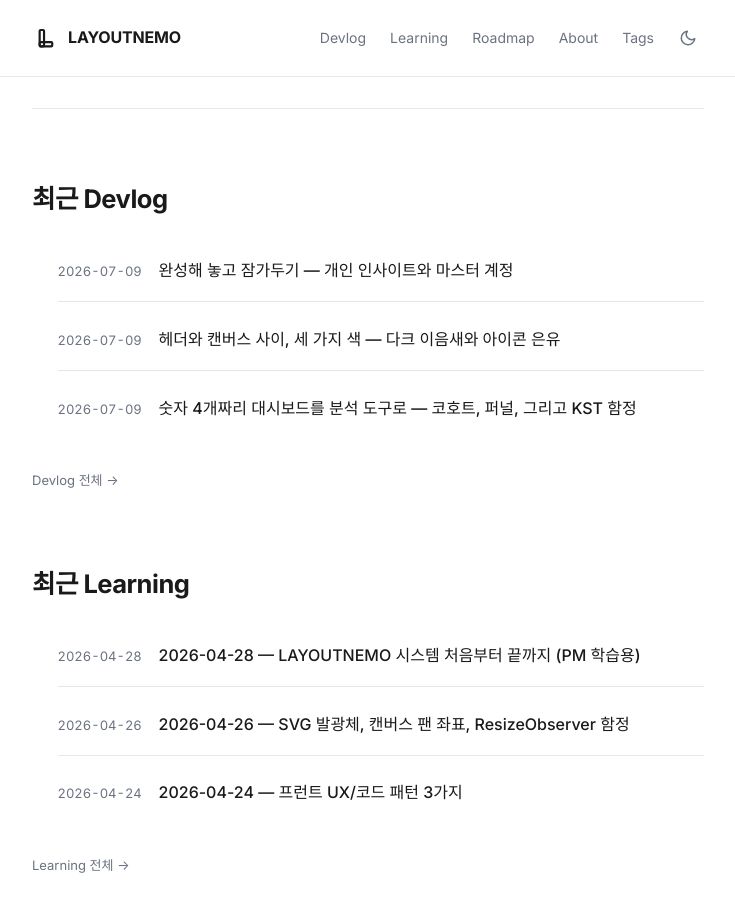
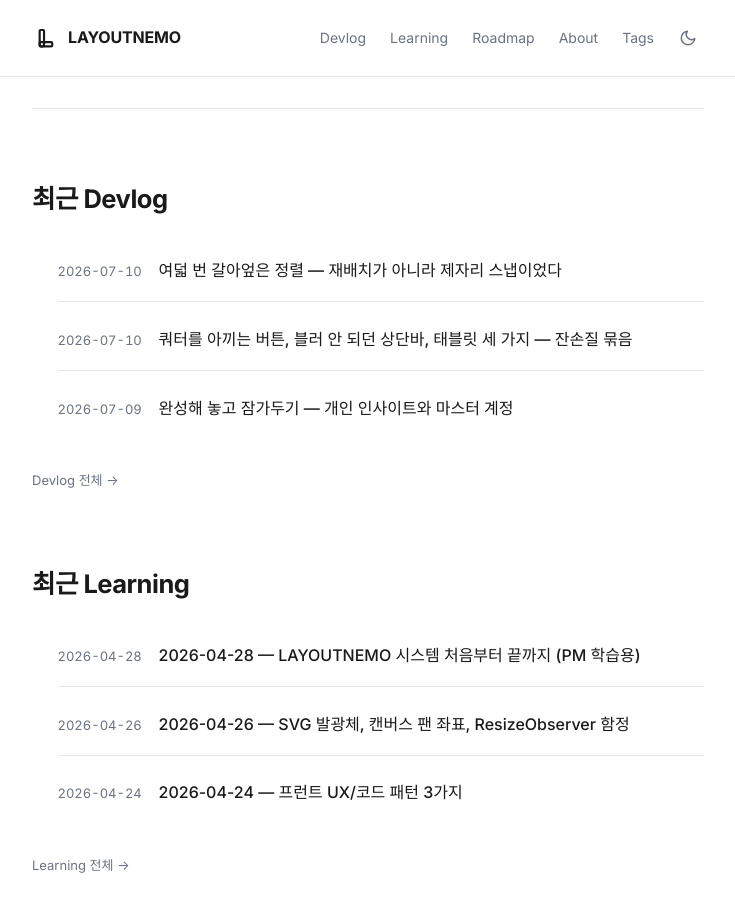
Before and after one commit to Yuwolx/LAYOUTNEMO, a Jekyll site: the page built from index.md, in a window 1280 px wide and 900 px high, scrolled down 930 px. Shown: the whole window, without its empty margins (272-1007 px from the left). Built offline with Jekyll 4.4.1, drawn with Linux system fonts in a browser that asks for light colours; some web fonts are replaced; some of the changed lines change nothing that is shown.

Commit message:
devlog: 정렬 사가(제자리 스냅 확정) + 옵트인·블러·터치 묶음 (2026-07-10)
8회 이터레이션 정렬 여정과 잔손질 묶음 2편. 로드맵: 정렬 대개편 완료 이동,
임계값 튜닝 항목 현행화.

````diff
--- /dev/null
+++ b/docs/devlog/2026-07-10-optin-blur-touch.md
@@ -0,0 +1,58 @@
+---
+layout: post
+title: "쿼터를 아끼는 버튼, 블러 안 되던 상단바, 태블릿 세 가지 — 잔손질 묶음"
+parent: Devlog
+nav_order: 30
+tags: [정리하기, AI, 터치, UX, 태블릿]
+---
+
+# 쿼터를 아끼는 버튼, 블러 안 되던 상단바, 태블릿 세 가지 — 잔손질 묶음
+{: .no_toc }
+
+**2026-07-10 — 정렬 사가와 같은 기간(07-08~10)에 배포한 나머지 개선 묶음. 각각은 작지만 전부 실사용 피드백에서 나왔다.**
+{: .fs-5 .fw-300 }
+
+---
+
+<details markdown="block">
+<summary>목차</summary>
+{: .text-delta }
+- TOC
+{:toc}
+</details>
+
+---
+
+## 정리하기 AI, 자동 발사 → 옵트인 버튼
+
+사용자가 정확한 허점을 짚었다: *"룰 제안 보고 처리해버리고 닫아버리면 뒤에 계산한 AI 결과를 아예 못 쓰는 경우가 많을 것 같은데."* 실제로 그랬다 — 정리하기를 열면 AI 호출이 자동 발사돼 **월 쿼터 1회를 즉시 소진**하는데, 룰 제안(0초)만 보고 적용·닫으면 뒤늦게 도착한 AI 결과는 아무도 못 보고 버려졌다. 게다가 AI 로딩 중엔 룰 제안만 보이니 "제안이 이거밖에 없나?" 하는 오해도.
+
+수정: 열면 룰 제안만 즉시 뜨고, AI 는 **"AI로 더 찾기 (월 한도 1회)" 버튼을 눌러야** 발사된다. 인트로("시작하기") 단계도 제거해 열자마자 룰 제안 + AI 버튼이 한 화면에 있다. 원하지 않은 쿼터 소진이 구조적으로 사라졌다.
+
+덤: AI 아이콘이 별 두 개(✦✦)였는데 *"그거 제미나이 아이콘 아니냐? 바꿔. 아니어도 바꿔"* — 헤더의 "AI 보조" 완드(Wand2)로 통일했다.
+
+## 정리하기 백드롭이 못 덮던 것들
+
+정리하기를 열면 캔버스가 블러되는데 두 가지가 멀쩡히 떠 있었다: 대표(공지) 배너(z-70)와 **헤더 상단바 전체**(z-50). 백드롭이 z-40 이라 그 위 레이어는 안 덮인 것. "위쪽 부분은 블러 처리가 안 되는데 뭐냐"는 피드백이 두 번 왔다 — 첫 번째에 배너만 고치고 헤더를 놓쳤다("헤드"를 배너로 오독).
+
+수정: 정리하기가 열려 있는 동안 배너와 헤더의 z 를 백드롭 아래(z-30)로 내린다. 다이얼로그가 닫히면 원래대로. 브라우저 스크린샷으로 눈 확인 후 배포.
+
+## 태블릿 세 가지
+
+**① 선택하고 이동이 안 된다** — 터치 선택 모드에서 블럭을 누르면 무조건 "선택 토글 후 리턴"이었다. 선택된 블럭들을 드래그로 옮기려 해도 선택만 껐다 켜졌다. 수정: 누르는 순간엔 "대기(arming)"만 걸고, 손가락이 5px 이상 움직이면 그때 그룹 드래그로 승격 / 안 움직이고 떼면 탭=토글. 이제 선택 → 드래그로 한 번에 옮긴다.
+
+**② 선택 탭 때 카드가 순간 확대** — ①의 부산물로 함께 해결. 예전엔 누르는 순간 드래그 상태(draggingId)가 켜져 카드가 scale-105 로 튀었는데, arming 방식에선 탭이면 드래그 상태 자체가 안 켜진다.
+
+**③ 상단바 사이드 드래그가 버튼에 막힘** — 태블릿에서 헤더가 좁아 가로 스크롤로 대응하는데, 버튼이 하도 많아서 손가락이 대부분 버튼 위에 떨어지고, 버튼이 터치를 먹어 스크롤이 안 됐다. 수정: 스크롤 행에 `touch-action: pan-x` — 버튼 위에서 시작한 가로 드래그도 스크롤로 처리된다(탭은 그대로 동작).
+
+## 자잘한 튜닝
+
+- 연결 제안 유사도 임계값 50 → **60** (더 확실히 비슷한 쌍만).
+
+## 정리
+
+- **자동으로 쓰는 유료 자원은 반드시 옵트인으로.** 사용자가 그 결과를 소비한다는 보장이 없으면 낭비가 기본값이 된다.
+- **z-index 오버레이는 "덮는다"의 정의를 명시하라.** 백드롭보다 높은 레이어는 백드롭의 존재를 모른다. 새 오버레이를 추가할 때마다 기존 고정 요소들의 z 를 함께 봐야 한다.
+- **터치의 탭과 드래그는 down 시점에 구분할 수 없다.** down 에서 상태를 확정하지 말고, 움직임 임계값으로 나중에 판정하라(arming). 마우스 중심으로 짠 인터랙션이 터치에서 깨지는 전형적 지점.
+
+롤백: `release/pre-tidy-ai-optin`, `release/pre-reflect-header-blur`, `release/pre-touch-fixes`, `release/pre-similarity-60`.
--- /dev/null
+++ b/docs/devlog/2026-07-10-tidy-position-saga.md
@@ -0,0 +1,74 @@
+---
+layout: post
+title: "여덟 번 갈아엎은 정렬 — 재배치가 아니라 제자리 스냅이었다"
+parent: Devlog
+nav_order: 29
+tags: [정리하기, 알고리즘, 클러스터링, UX, 삽질]
+---
+
+# 여덟 번 갈아엎은 정렬 — 재배치가 아니라 제자리 스냅이었다
+{: .no_toc }
+
+**2026-07-10 — 격자 스냅부터 k-means 까지, 정리하기의 "위치 정돈"을 3일간 여덟 번 갈아엎었다. 매번 알고리즘은 검증을 통과했는데 실제 캔버스에서 깨졌다. 결론은 알고리즘 교체가 아니라 관점 전환이었다: 블럭을 "재배치"하지 말고 "제자리에서 스냅"할 것.**
+{: .fs-5 .fw-300 }
+
+---
+
+<details markdown="block">
+<summary>목차</summary>
+{: .text-delta }
+- TOC
+{:toc}
+</details>
+
+---
+
+## 요구사항은 처음부터 명확했다
+
+사용자가 원한 것: *"약간 모여있는 것들 보고 걔들끼리 정렬이 깔끔하게 잘 되어야지. 덩어리 유지는 잘 되고, 군집이 뭔지 분석을 먼저 하고, 그 다음에 정렬이 들어가고, 정렬하면서 군집 간에 겹침이 있으면 군집 간에 거리 자체를 띄우는 작업이 순서대로."*
+
+군집 분석 → 군집별 정렬 → 군집 간 분리. 파이프라인 자체는 세 번째 시도쯤에 이미 이 모양이 됐다. 문제는 각 단계를 채우는 알고리즘이 계속 실제 캔버스에서 깨졌다는 것.
+
+## 실패의 연대기
+
+| # | 접근 | 실패 방식 |
+|---|------|----------|
+| 1 | 캔버스 전체 통짜 그리드 | "너무 다 모아버려" — 사용자가 나눠둔 덩어리가 소멸 |
+| 2 | 무게중심 앵커 보정 | 구석 쏠림은 잡았지만 여전히 통짜 |
+| 3 | 연결요소 클러스터링 (여백 220px) | **체이닝** — A-B-C 가 조금씩 가까우면 사슬로 다 이어져 한 덩어리 |
+| 4 | k-means + 실루엣 자동 K | 실제 캔버스에서 **전체 1덩어리로 뭉개짐** — k-means 는 "동그랗고 비슷한 크기"의 군집을 가정하는데 실제 덩어리는 길쭉하고 제각각 |
+| 5 | 모으기(gather) 룰 제거 | 알고 보니 "다 모아버려"의 공범 — 결 중심으로 블럭을 끌어당기는 별개 룰이 격자와 충돌 |
+| 6 | 평균 연결 응집 클러스터링 | 테스트 단계에서 탈락 — **긴 줄을 쪼갠다** (줄 양끝의 평균 거리가 커서) |
+| 7 | 단일 연결(160px) + 군집 분리 + 안전망 | 군집·겹침은 해결. 그런데 "블럭이 너무 이동한다" |
+| 8 | 밴딩(시각적 줄 정렬) | "여전히 가로지름이 있다" — 줄들을 이어붙여 고정 열 수로 다시 잘랐기 때문 |
+
+여덟 번째까지 오고 나서야 근본 문제가 보였다.
+
+## 진짜 문제: "재배치" 관점
+
+1~8 전부 공통 전제가 있었다: 블럭들을 **읽기 순서로 줄 세운 다음 격자 셀에 다시 채워 넣는다**. 이 전제 아래에선 뭘 해도 어긋난다 — y 가 30px 어긋난 두 블럭의 순서가 뒤바뀌어 왼쪽 블럭이 오른쪽 셀로 날아가고(교차), 3개 줄과 2개 줄을 이어붙여 3열로 자르면 뒷줄 블럭이 앞줄로 말려 올라간다.
+
+관점을 바꿨다. **블럭을 옮겨 담지 말고, 있던 자리에서 반듯하게만 만들자**:
+
+```
+1. 시각적 줄(밴드) = 격자 줄 그대로   ← 열 수로 다시 자르지 않는다
+2. 각 블럭 = 원래 x 에서 가장 가까운 열 슬롯으로 스냅
+   (같은 줄에서 슬롯이 겹칠 때만 옆으로 한 칸)
+```
+
+계단식 배치면 계단대로, 줄 길이가 달라도 그대로. 각 블럭의 이동은 "자기 자리 → 가장 가까운 슬롯"뿐이라 교차가 **구조적으로 불가능**하다. 이동량도 최소가 된다. 사용자 판정: *"이거다."*
+
+## 안전망: 겹치면 제안하지 않는다
+
+여덟 번의 이터레이션 중 최악의 순간들은 전부 "적용했더니 겹침"이었다. 그래서 알고리즘과 별개로 안전망을 깔았다: 파이프라인이 끝난 뒤 최종 좌표로 **모든 보이는 블럭(가이드 포함) 전수 겹침 검사**를 돌리고, 하나라도 겹치면 **정렬 제안 자체를 내지 않는다**.
+
+"오늘은 정렬 제안이 안 뜨네"가 "적용했더니 개판"보다 백배 낫다. 겹침 사고는 이제 알고리즘이 아무리 이상해져도 사용자 캔버스에 도달할 수 없다.
+
+## 정리
+
+- **알고리즘의 암묵적 가정을 실제 데이터가 깬다.** k-means 는 동그란 군집을, 평균 연결은 조밀한 군집을 가정한다. 사람이 캔버스에 만드는 덩어리는 길쭉하고, 크기가 제각각이고, 경계가 흐리다. 사람의 "뭉침" 지각(게슈탈트 근접)에 가장 가까운 건 결국 제일 단순한 단일 연결이었다 — 임계값만 절제하면(220→160) 체이닝도 안 생긴다.
+- **"정돈"의 반대말은 "재배치"다.** 사용자가 원한 건 자기 배치가 반듯해지는 것이지, 자기 배치가 다른 무언가로 변환되는 게 아니었다. 셀에 채워 넣는 모든 변형이 "너무 이동한다"는 피드백으로 돌아왔다.
+- **품질은 알고리즘에, 보증은 안전망에.** 잘 정돈하는 것과 절대 망치지 않는 것을 한 알고리즘에 다 걸면 안 된다. 전수 겹침 검사 + 제안 폐기 한 겹이 여덟 번의 불안을 끝냈다.
+- 룰 엔진이 순수 함수라 이 여정이 가능했다 — 이터레이션마다 단위 검증(마지막엔 24케이스)과 브라우저 실좌표 검증을 몇 분 만에 돌렸다.
+
+롤백 지점은 `release/pre-tidy-snap`(및 각 이터레이션별 `release/pre-*`). 남은 튜닝 손잡이: 군집 판정 여백 160px, 셀 간격 40px, 군집 간 여백 80px.
--- a/docs/devlog/index.md
+++ b/docs/devlog/index.md
@@ -24,6 +24,8 @@ LAYOUTNEMO를 만들면서 마주친 문제, 선택, 삽질, 배운 것을 기
 
 | 날짜 | 제목 | 상태 |
 |------|------|------|
+| 2026-07-10 | [여덟 번 갈아엎은 정렬 — 재배치가 아니라 제자리 스냅이었다]({{ site.baseurl }}/docs/devlog/2026-07-10-tidy-position-saga/) | ✅ 공개 |
+| 2026-07-10 | [쿼터를 아끼는 버튼, 블러 안 되던 상단바, 태블릿 세 가지 — 잔손질 묶음]({{ site.baseurl }}/docs/devlog/2026-07-10-optin-blur-touch/) | ✅ 공개 |
 | 2026-07-09 | [헤더와 캔버스 사이, 세 가지 색 — 다크 이음새와 아이콘 은유]({{ site.baseurl }}/docs/devlog/2026-07-09-dark-seams-and-icons/) | ✅ 공개 |
 | 2026-07-09 | [완성해 놓고 잠가두기 — 개인 인사이트와 마스터 계정]({{ site.baseurl }}/docs/devlog/2026-07-09-personal-insights-and-master/) | ✅ 공개 |
 | 2026-07-09 | [숫자 4개짜리 대시보드를 분석 도구로 — 코호트, 퍼널, 그리고 KST 함정]({{ site.baseurl }}/docs/devlog/2026-07-09-admin-dashboard-analytics/) | ✅ 공개 |
--- a/docs/roadmap.md
+++ b/docs/roadmap.md
@@ -59,11 +59,13 @@ LAYOUTNEMO의 현재 상태와 앞으로의 방향을 기록합니다.
 - [x] **관리자 대시보드 분석 개편** — 카드 4개 → 3탭(개요/성장·진단/유저). 리텐션 코호트(주간×8주)·활성화 퍼널(가입→첫 블록→AI)·건강 지표 8종(Stickiness·활성화율·삭제율·이탈 위험 등)·신규 vs 기존 DAU 분해·요일×시간 히트맵·참여 깊이 분포·유저 드릴다운 모달. 날짜 버킷 UTC → KST 교정(오전 9시 이전이 전날로 밀리던 버그). 이벤트 9주 단일 조회 + 서버 집계 (2026-07-09)
 - [x] **개인 인사이트 + 마스터 계정** — 유저용 통계 다이얼로그(활동 30일·집중 시간대 히트맵·시급도 분포·연속 접속) 완성 후 '준비 중' 게이트(UI+서버 이중). 마스터 계정은 게이트·AI 한도 우회(세션 이메일 판별, 단일 소스 `master.ts`). events insert-only RLS 는 세션 검증 + service role 집계로 우회, 마이그레이션 없음. recharts 는 dynamic import 로 캔버스 번들 격리 (2026-07-09)
 - [x] **다크 이음새 + 아이콘 정리** — 헤더 배경을 캔버스 바닥(#21252b)과 통일, 구분선은 바닥보다 어두운 hairline(#1b1e24)으로. 블럭 글자 토큰 #eef1f6 + 본문 다크 감쇠 제거. 정리하기 Brain → Wand2(AI=지팡이 은유 통일), 인사이트 Sparkles → BarChart3 (2026-07-09)
+- [x] **정리하기 "위치 정돈" 확정** — 3일간 8회 이터레이션 끝에 사용자 판정 "이거다". 최종: 근접 군집(단일 연결 160px) → 군집별 "제자리 스냅"(시각적 줄 = 격자 줄, 블럭은 가장 가까운 열 슬롯으로 — 교차 구조적 불가·이동 최소·모양 유지) → 군집 간 겹침 분리(80px) → 최종 안전망(전수 겹침 검사, 겹치면 제안 폐기). 모으기(gather) 룰은 덩어리를 부수는 공범이라 제거 (2026-07-10)
+- [x] **정리하기 AI 옵트인 + 백드롭 완성** — AI 자동 발사(쿼터 즉시 소진, 조기 닫힘 시 결과 유실) → "AI로 더 찾기" 버튼으로. 인트로 단계 제거(열자마자 룰 제안+AI 버튼). 정리하기 중 대표 배너·헤더도 백드롭 아래로(블러 완성) (2026-07-10)
+- [x] **태블릿 터치 3종** — 선택 모드에서 탭=토글/드래그=그룹 이동 분리(arming, 이전엔 선택 후 이동 불가), 선택 탭 시 카드 순간 확대 제거, 헤더 가로 스크롤이 버튼 위에서도 동작(touch-action: pan-x) (2026-07-10)
 
 ## 🚧 진행 중 / 내부 개선
 
-- [ ] **정리하기 "정렬" 대대적 개편** — 격자 스냅(v1)·줄/열 클러스터 맞춤(v2) 모두 실사용 판정 "정렬 안 됨"(이동량 작아 티 안 남). 설계 스펙 작성 완료 — 캔버스 전체 rows-first(줄 잡아 윗변 맞춤 + 줄 안 가로 간격 균등화), x축 = 옆 블럭들과 머리(윗변) 맞추기. 구현은 다음 사이클
-- [ ] 하이브리드 정리하기 룰 임계값 튜닝 (유사도 50 / 기한 D-3 / 분산 700px) + 모으기 겹침 재수정분 확인
+- [ ] 하이브리드 정리하기 룰 임계값 튜닝 (유사도 60 / 기한 D-3 / 군집 여백 160px) — 라이브 감각 보며 조정
 - [ ] PWA 오프라인 실행 실기기 확인 (설치·전체화면은 확인 완료. About 다이얼로그에 상시 설치 진입점 추가 2026-07-03)
 - [ ] 캔버스 tombstone 실기기 확인 — A 에서 캔버스 삭제 → B 새로고침 후 부활 안 하는지
 
````
